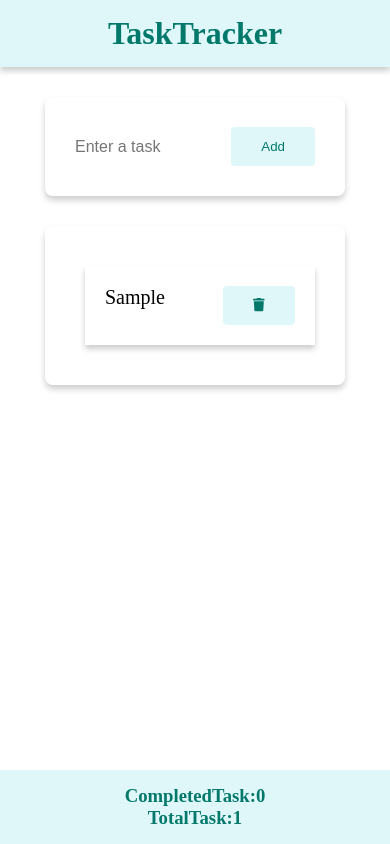
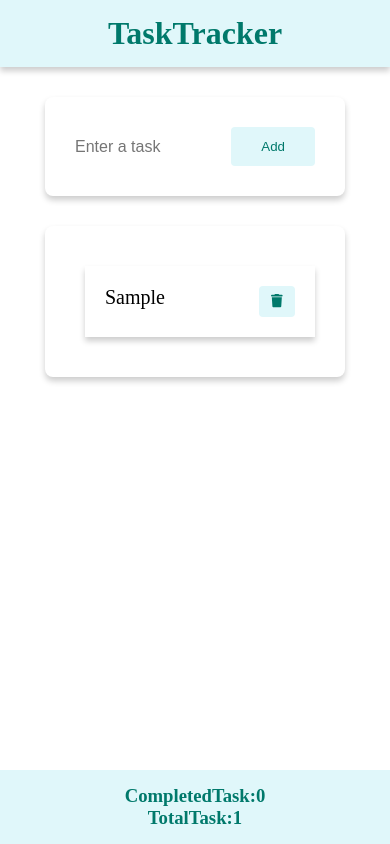
Before and after one commit to suruthiperumal12/React-TodoApp, a React (Vite) app: page / in a window 390 px wide. Both pictures are taken after typing "Sample" into the empty fields and a click on the button "Add". Built offline with nearby package versions, Linux system fonts and the light colour scheme.

Commit message:
modified files

```diff
--- a/src/components/todoitem.module.css
+++ b/src/components/todoitem.module.css
@@ -21,8 +21,9 @@
 } */
 
 .deleteButton {
+    margin-left: 2px;
     float: right;
-    padding: 12px 30px;
+    padding: 8px 12px;
     background: #E0F7FA;
     color: #00796B;
     border-radius: 4px;
@@ -46,7 +47,7 @@
     }
 
     .item {
-        font-weight: normal;
+        font-weight: small;
         margin: 10px;
         padding: 20px;
     }
```
